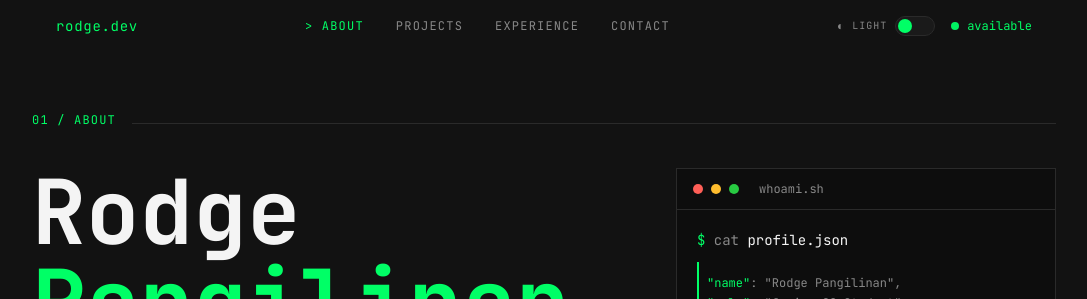
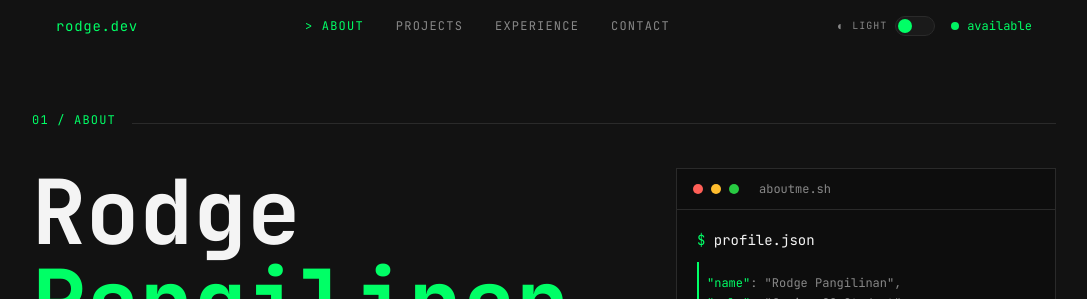
Before and after one commit to rdgptrck/rodge.dev, a React (Vite) app: page / in a window 1280 px wide. Shown: the top 299 px of the page, without its empty margins (96-1183 px from the left). Built offline with nearby package versions, Linux system fonts and the light colour scheme; the HTML template or start-up script is replaced by a standard one.

Commit message:
removed things in about page

```diff
--- a/src/App.tsx
+++ b/src/App.tsx
@@ -3,7 +3,7 @@ import { createContext, useContext, useEffect, useState } from "react";
 type Theme = "dark" | "light";
 const ThemeContext = createContext<{ theme: Theme; toggle: () => void }>({
   theme: "dark",
-  toggle: () => {},
+  toggle: () => { },
 });
 const useTheme = () => useContext(ThemeContext);
 const DARK = {
@@ -363,13 +363,12 @@ function TerminalCard({ colors }: { colors: typeof DARK }) {
           style={{ background: "#28CA42" }}
         />
         <span className="ml-3 text-xs" style={{ color: colors.muted }}>
-          whoami.sh
+          aboutme.sh
         </span>
       </div>
       <div className="p-5 space-y-3 flex-1">
         <div>
           <span style={{ color: colors.accent }}>$ </span>
-          <span style={{ color: colors.muted }}>cat</span>
           <span style={{ color: colors.text }}> profile.json</span>
         </div>
         <div
```
